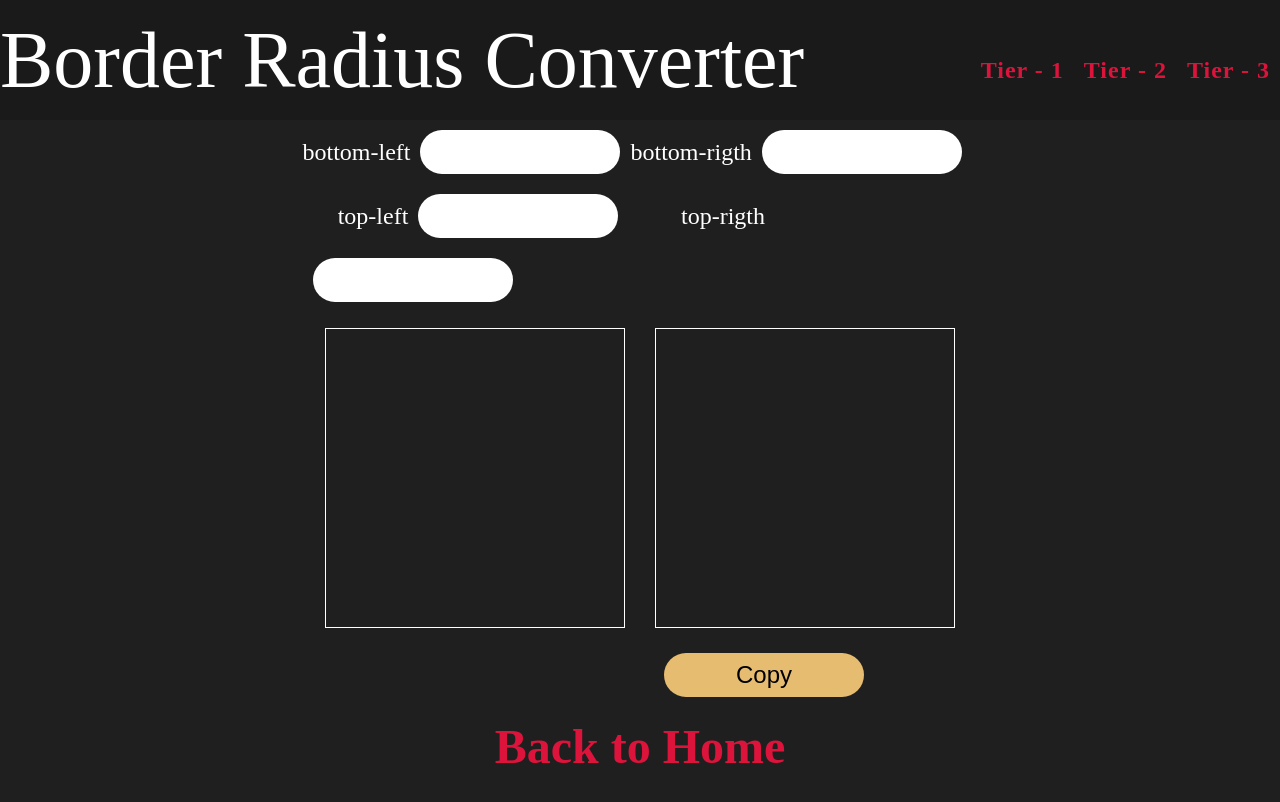
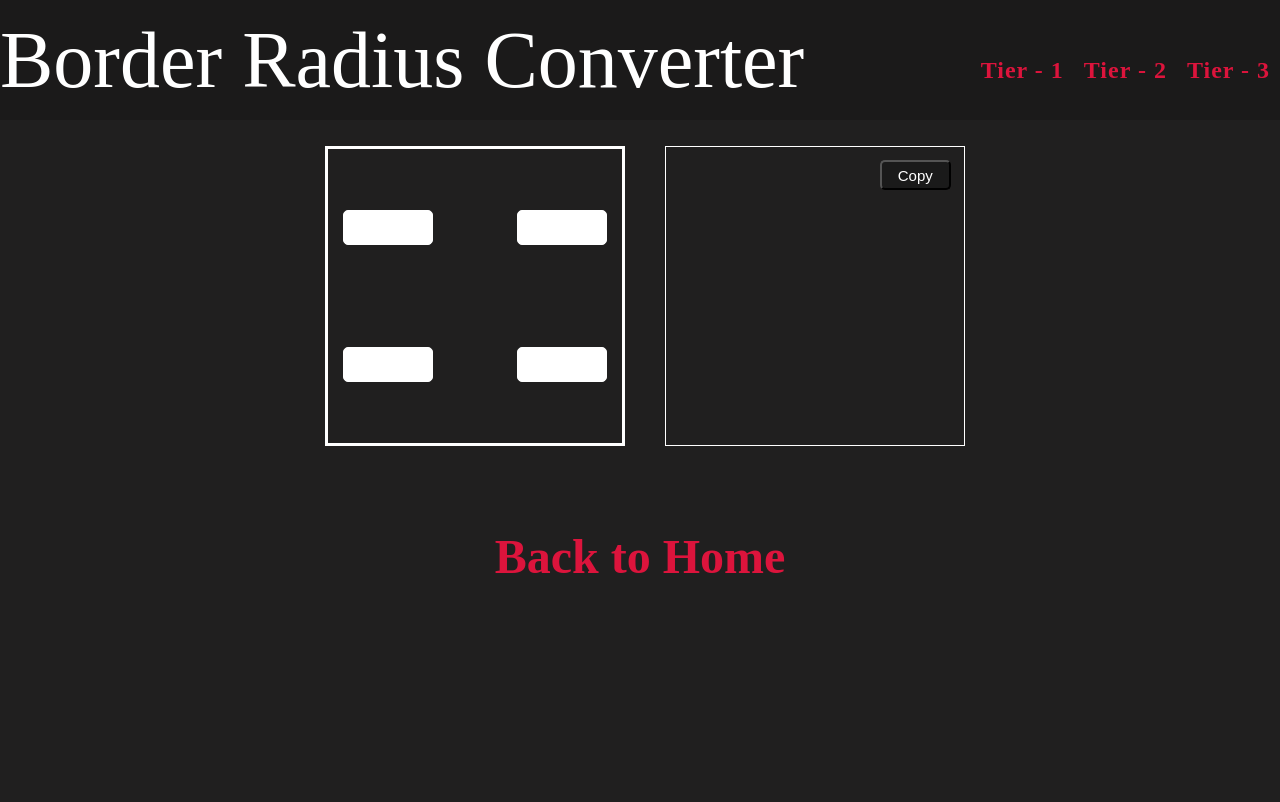
Before and after one commit to Gammarkin/app-ideas-executions, a React (Create React App) app in the folder app-ideas/: page /borderRadious in a window 1280 px wide. Shown: the top 802 px of the page. Built offline with nearby package versions, Linux system fonts and the light colour scheme.

Commit message:
changed border radius visuals

```diff
--- a/app-ideas/src/pages/BorderRadius.js
+++ b/app-ideas/src/pages/BorderRadius.js
@@ -36,7 +36,8 @@ export default class BorderRadius extends Component {
     const {input1, input2, input3, input4} = this.state;
     const message = document.querySelector('.message');
 
-    message.innerText = `${input1} ${input2} ${input3} ${input4}`;
+    message.innerText = `Border-radius:
+    ${input1} ${input2} ${input3} ${input4}`;
   };
 
   render() {
@@ -45,10 +46,9 @@ export default class BorderRadius extends Component {
     return (
       <div className="divBorder">
         <Header text="Border Radius Converter" show={true} />
-        <div className="borderRadious">
-          <div className="labelsBorder">
-            <label className="labelBorder" htmlFor="input1">
-              bottom-left
+        <div className="borderRadious"></div>
+        <div className="divBorderMessage">
+          <div className="borderExample">
             <input
               value={input1}
               className="inputBorder"
@@ -56,9 +56,6 @@ export default class BorderRadius extends Component {
               onInput={this.handleInput}
               maxLength={10}
             />
-            </label>
-            <label className="labelBorder" htmlFor="input2">
-              bottom-rigth
             <input
               value={input2}
               className="inputBorder"
@@ -66,10 +63,7 @@ export default class BorderRadius extends Component {
               onInput={this.handleInput}
               maxLength={10}
             />
-            </label>
-            <label className="labelBorder" htmlFor="input3">
-              {/* the line below has some invisible unicode before top-left(2).*/}
-              ⠀⠀top-left
+
             <input
               value={input3}
               className="inputBorder"
@@ -77,10 +71,6 @@ export default class BorderRadius extends Component {
               onInput={this.handleInput}
               maxLength={10}
             />
-            </label>
-            <label className="labelBorder" htmlFor="input4">
-              {/* the line below has some invisible unicode. before top-rigth(3)*/}
-              ⠀⠀⠀top-rigth
             <input
               value={input4}
               className="inputBorder"
@@ -88,11 +78,7 @@ export default class BorderRadius extends Component {
               onInput={this.handleInput}
               maxLength={10}
             />
-            </label>
           </div>
-        </div>
-        <div className="divBorderMessage">
-          <div className="borderExample"></div>
           <div className="borderEx">
             <p className="message"></p>
             <button
@@ -105,7 +91,6 @@ export default class BorderRadius extends Component {
             </button>
           </div>
         </div>
-        <br />
         <Footer />
       </div>
     );
--- a/app-ideas/src/styles/BorderRadius.css
+++ b/app-ideas/src/styles/BorderRadius.css
@@ -4,12 +4,13 @@
 }
 
 .inputBorder {
-  border: none;
-  border-radius: 25px;
-  font-size: 1.5rem;
-  padding: 0.5rem;
-  margin: 10px;
-  width: 200px;
+  width: 90px;
+  height: 35px;
+  border: 1px solid rgb(255, 255, 255);
+  border-radius: 5px;
+  margin: 5px;
+  padding: 5px;
+  font-size: 20px;
 }
 
 .borderRadious {
@@ -38,10 +39,15 @@
 }
 
 .borderExample {
-  border: 1px solid rgb(255, 255, 255);
-  padding: 0.5rem;
+  border: 3px solid rgb(255, 255, 255);
+  padding: 10px;
+  margin: 10px;
+  height: 300px;
   width: 300px;
-  height: 300px;
+  display: flex;
+  justify-content: space-between;
+  flex-wrap: wrap;
+  align-items: center;
 }
 
 .message {
@@ -53,16 +59,18 @@
 }
 
 .button {
-  border: none;
-  border-radius: 25px;
-  font-size: 1.5rem;
-  padding: 0.5rem;
-  width: 200px;
-  background-color: rgb(230, 188, 112);
+  width: 100px;
+  height: 30px;
+  border-radius: 5px;
+  margin: 5px;
+  padding: 5px;
+  font-size: 15px;
+  background-color: rgb(26, 26, 26);
+  color: rgb(255, 255, 255);
 }
 
 .button:hover {
-  background-color: rgb(235, 188, 129);
+  background-color: rgb(255, 255, 255);
   color: rgb(0, 0, 0);
 }
 
@@ -72,6 +80,7 @@
 }
 
 .borderEx {
+  display: flex;
   border: 1px solid rgb(255, 255, 255);
   padding: 0.5rem;
   width: 300px;
```
Lines whose indentation alone changed are shown as unchanged.
